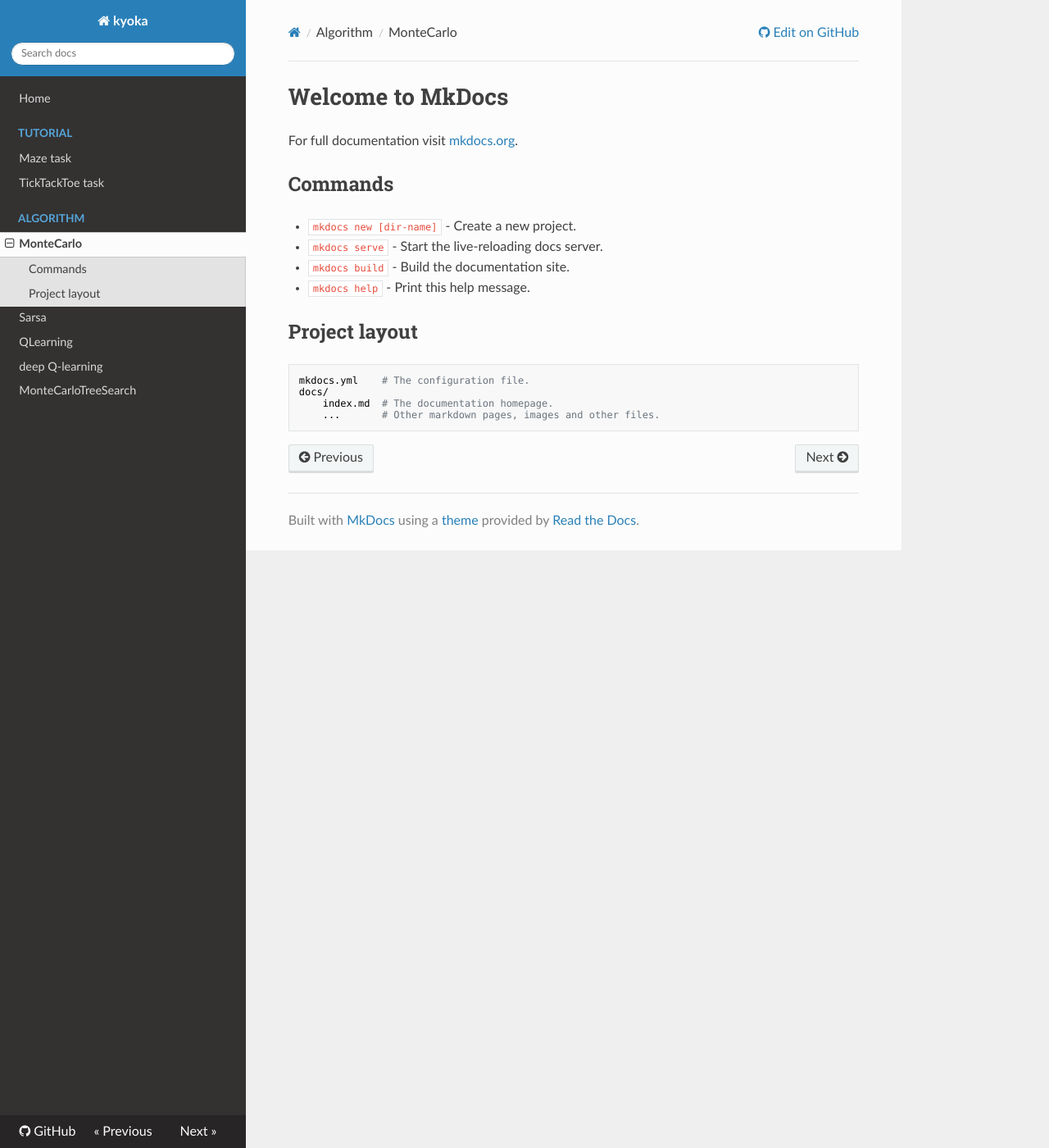
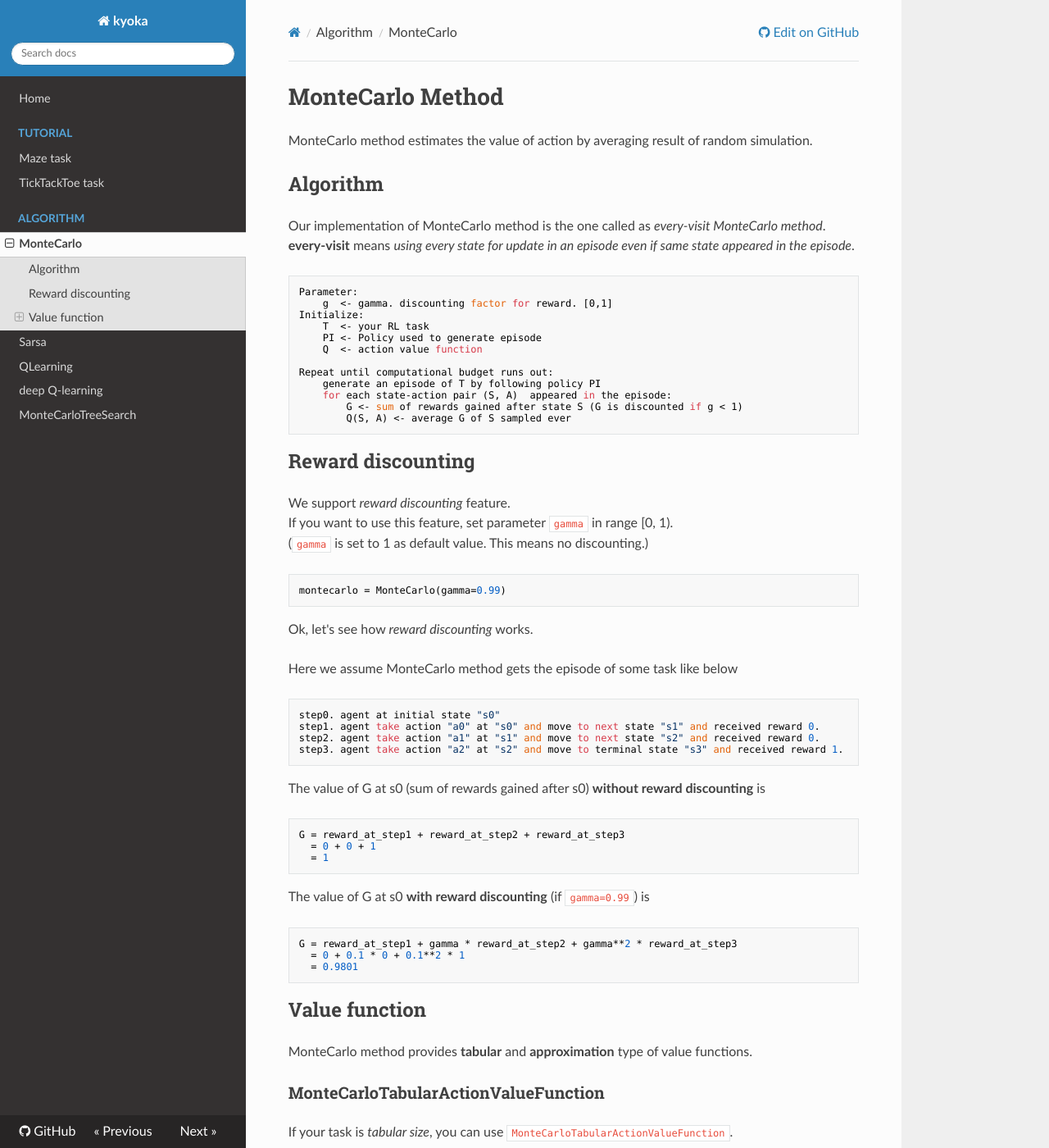
Before and after one commit to ishikota/kyoka, an MkDocs documentation site: the page built from docs/sources/algorithm/montecarlo.md, in a window 1280 px wide and 1400 px high. Shown: the whole window at 82% size. Built offline with MkDocs 1.6.1, drawn with Linux system fonts in a browser that asks for light colours; nearby versions of some CDN libraries; old or Windows-style settings are respelled for this version of MkDocs; some of the changed text lies outside the part shown.

Commit message:
Add page for MonteCarlo

````diff
--- a/docs/sources/algorithm/montecarlo.md
+++ b/docs/sources/algorithm/montecarlo.md
@@ -1,17 +1,121 @@
-# Welcome to MkDocs
+# MonteCarlo Method
+MonteCarlo method estimates the value of action by averaging result of random simulation.
 
-For full documentation visit [mkdocs.org](http://mkdocs.org).
+## Algorithm
+Our implementation of MonteCarlo method is the one called as *every-visit MonteCarlo method*.
+**every-visit** means *using every state for update in an episode even if same state appeared in the episode*.
 
-## Commands
+```bash
+Parameter:
+    g  <- gamma. discounting factor for reward. [0,1]
+Initialize:
+    T  <- your RL task
+    PI <- Policy used to generate episode
+    Q  <- action value function
 
-* `mkdocs new [dir-name]` - Create a new project.
-* `mkdocs serve` - Start the live-reloading docs server.
-* `mkdocs build` - Build the documentation site.
-* `mkdocs help` - Print this help message.
+Repeat until computational budget runs out:
+    generate an episode of T by following policy PI
+    for each state-action pair (S, A)  appeared in the episode:
+        G <- sum of rewards gained after state S (G is discounted if g < 1)
+        Q(S, A) <- average G of S sampled ever
+```
 
-## Project layout
+## Reward discounting
+We support *reward discounting* feature.
+If you want to use this feature, set parameter `gamma` in range [0, 1).
+(`gamma` is set to 1 as default value. This means no discounting.)
 
-    mkdocs.yml    # The configuration file.
-    docs/
-        index.md  # The documentation homepage.
-        ...       # Other markdown pages, images and other files.
+```python
+montecarlo = MonteCarlo(gamma=0.99)
+```
+
+Ok, let's see how *reward discounting* works.
+
+Here we assume MonteCarlo method gets the episode of some task like below
+```
+step0. agent at initial state "s0"
+step1. agent take action "a0" at "s0" and move to next state "s1" and received reward 0.
+step2. agent take action "a1" at "s1" and move to next state "s2" and received reward 0.
+step3. agent take action "a2" at "s2" and move to terminal state "s3" and received reward 1.
+```
+
+The value of G at s0 (sum of rewards gained after s0) **without reward discounting** is
+```python
+G = reward_at_step1 + reward_at_step2 + reward_at_step3
+  = 0 + 0 + 1
+  = 1
+```
+
+The value of G at s0 **with reward discounting** (if `gamma=0.99`) is
+```python
+G = reward_at_step1 + gamma * reward_at_step2 + gamma**2 * reward_at_step3
+  = 0 + 0.1 * 0 + 0.1**2 * 1
+  = 0.9801
+```
+
+## Value function
+MonteCarlo method provides **tabular** and **approximation** type of value functions.
+
+### MonteCarloTabularActionValueFunction
+If your task is *tabular size*, you can use `MonteCarloTabularActionValueFunction`.
+>If you can store the value of all state-action pair on the memory(array), your task is **tabular** size.
+
+`MonteCarloTabularActionValueFunction` has 3 abstracted method to define the table size of your task.
+
+- `generate_initial_table` : initialize table object and return it here
+- `fetch_value_from_table` : define how to fetch value from your table
+- `insert_value_into_table` : define how to insert new value into your table
+
+If the shape of your state-action space is SxA, implementation would be like this.
+```python
+class MyTabularActionValueFunction(MonteCarloTabularActionValueFunction):
+
+    def generate_initial_table(self):
+        return [[0 for j in range(A)] for i in range(S)]
+
+    def fetch_value_from_table(self, table, state, action):
+        return table[state][action]
+
+    def insert_value_into_table(self, table, state, action, new_value):
+        table[state][action] = new_value
+```
+
+### MonteCarloApproxActionValueFunction
+If your task is not *tabular* size, you use `MonteCarloApproxActionValueFunction`.
+
+`MonteCarloApproxActionValueFunction` has 3 abstracted methods. You would wrap some prediction model (ex. neuralnet) in these methods.
+
+- `construct_features` : transform state-action pair into feature representation
+- `approx_predict_value` : predict value of state-action pair with prediction model you want to use
+- `approx_backup` : update your model in supervised learning way with passed input and output pair
+
+The implementation with some neuralnet library would be like this.
+```python
+class MyApproxActionValueFunction(MonteCarloApproxActionValueFunction):
+
+    def setup(self):
+        super(MazeApproxActionValueFunction, self).setup()
+        self.neuralnet = build_neuralnet_in_some_way()
+
+    def construct_features(self, state, action):
+        feature1 = do_something(state, action)
+        feature2 = do_anotherthing(state, action)
+        return [feature1, feature2]
+
+    def approx_predict_value(self, features):
+        return self.neuralnet.predict(features)
+
+    def approx_backup(self, features, backup_target, alpha):
+        self.neuralnet.incremental_training(X=features, Y=backup_target)
+```
+
+#### Sample code to start learning
+```python
+test_length = 1000
+task = MyTask()
+policy = EpsilonGreedyPolicy(eps=0.1)
+value_func = MyTabularActionValueFunction()
+algorithm = MonteCarlo(gamma=0.99)
+algorithm.setup(task, policy, value_func)
+algorithm.run_gpi(test_length)
+```
````
